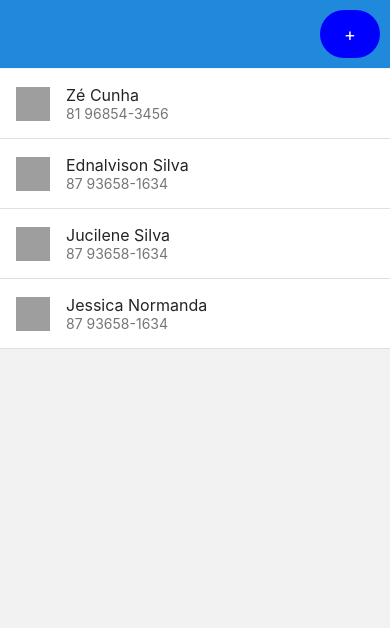
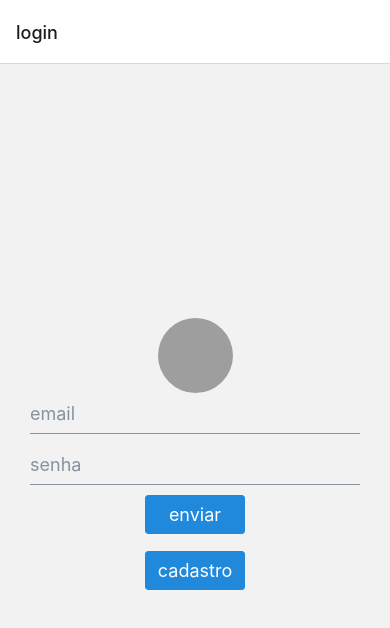
Before and after one commit to matias1817/Mobile-React-App, a React Native app: screen / in a window 390 px wide. Shown: the top 628 px of the page. Built offline with nearby package versions, Linux system fonts and the light colour scheme; grey boxes are pictures that could not be loaded.

Commit message:
alteração em rotas

```diff
--- a/App.js
+++ b/App.js
@@ -17,7 +17,7 @@ const Stack = createNativeStackNavigator();
 function App() {
   return (
     <NavigationContainer>
-      <Stack.Navigator initialRouteName="listaContato">
+      <Stack.Navigator initialRouteName="login">
         <Stack.Screen name="Home" component={HomeScreen} />
         <Stack.Screen name="inicio" component={InicioScreen} />
         <Stack.Screen name="cadastro" component={cadastro} />
```
